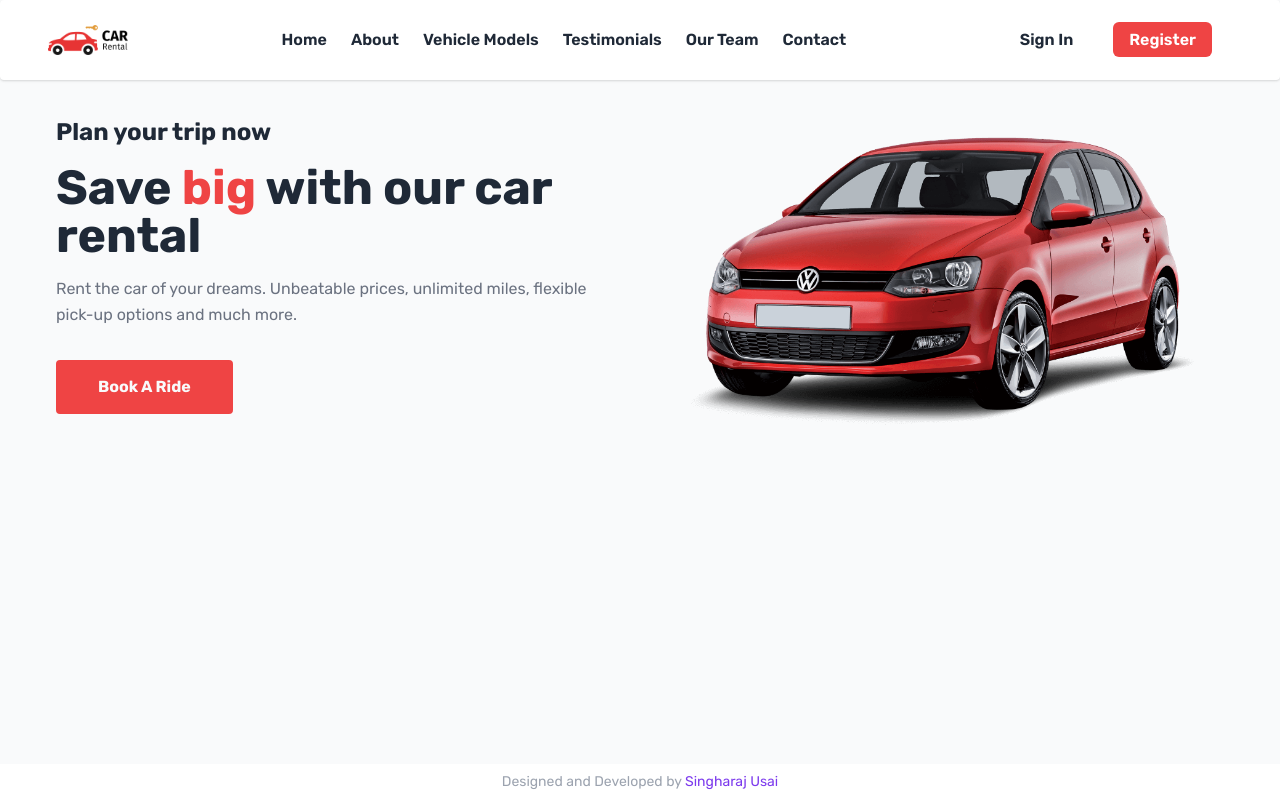
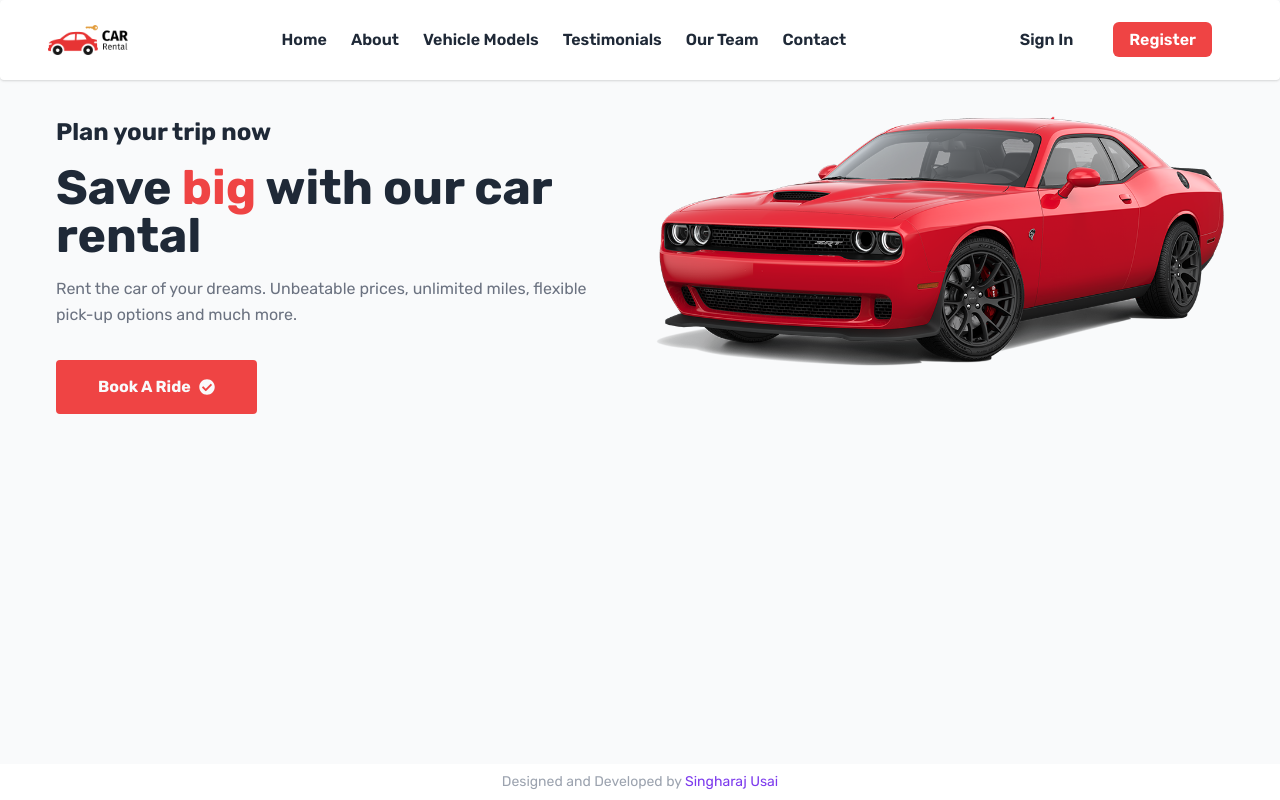
Before and after one commit to miralice5/car-rental-app, a React (Create React App) app: page / in a window 1280 px wide. Built offline with nearby package versions, Linux system fonts and the light colour scheme.

Commit message:
save for now

```diff
--- a/src/components/pages/About/Button/ButtonItem.jsx
+++ b/src/components/pages/About/Button/ButtonItem.jsx
@@ -1,4 +1,5 @@
 import React from "react";
+import { FaCheckCircle  } from "react-icons/fa";
 
 const ButtonItem = (props) => {
     const { text } = props.button;
@@ -6,8 +7,11 @@ const ButtonItem = (props) => {
         <div className="w-full md:w-1/2">
             <div className="mb-4">
                 <div className="flex justify-between items-center mb-1">
-                    <button className="hover:text-red-500 hover:bg-gray-50 transition ease-out duration-200 text-md text-gray-50 font-bold bg-red-500 border-red-500 border-2 px-10 py-3 rounded">
+                    <button className="hover:text-red-500 hover:bg-gray-50 transition ease-out duration-200 text-md text-gray-50 font-bold bg-red-500 border-red-500 border-2 px-10 py-3 rounded flex items-center">
                         {text}
+                        <span className="ml-2">
+                            <FaCheckCircle />
+                        </span>
                     </button>
                 </div>
             </div>
--- a/src/components/pages/About/Home.jsx
+++ b/src/components/pages/About/Home.jsx
@@ -1,6 +1,6 @@
 import React from "react";
 import Button from "./Button/Button";
-import carImage from "../../../assets/images/main-car.png"; // Replace with the actual path to your car image
+import carImage from "../../../assets/images/Red-Dodge-Challenger-PNG-Pic.png"; // Replace with the actual path to your car image
 import heroBg from "../../../assets/images/hero-bg.png";
 const Home = () => {
   return (
```
Also changed, not shown: src/assets/images/Red-Dodge-Challenger-PNG-Pic.png (added).
